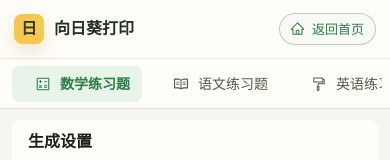
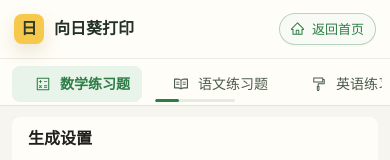
Before and after one commit to WJHCode/sunflower_print_web, a Vue app in the folder dayin-website/: page /generator/math in a window 390 px wide. Shown: the top 160 px of the page. Built offline with nearby package versions, Linux system fonts and the light colour scheme; no server answers.

Commit message:
优化移动端题目选择

```diff
--- a/dayin-website/src/layouts/GeneratorLayout.vue
+++ b/dayin-website/src/layouts/GeneratorLayout.vue
@@ -1,5 +1,5 @@
 <script setup lang="ts">
-import { computed } from 'vue';
+import { computed, ref, onMounted, onUnmounted, nextTick, watch } from 'vue';
 import { useRoute, useRouter } from 'vue-router';
 import {
   FormatPainterOutlined,
@@ -35,6 +35,67 @@
     if (key === 'feedback') router.push('/generator/feedback');
   }
 });
+
+// Scroll indicator state and logic
+const menuRef = ref<any>(null);
+const scrollProgress = ref(0);
+const showIndicator = ref(false);
+
+const updateScrollInfo = () => {
+  nextTick(() => {
+    const el = menuRef.value?.$el;
+    if (!el) return;
+    const { scrollLeft, scrollWidth, clientWidth } = el;
+    if (scrollWidth > clientWidth) {
+      showIndicator.value = window.innerWidth <= 768;
+      const maxScroll = scrollWidth - clientWidth;
+      scrollProgress.value = maxScroll > 0 ? Math.min(Math.max(scrollLeft / maxScroll, 0), 1) : 0;
+    } else {
+      showIndicator.value = false;
+    }
+  });
+};
+
+const onMenuScroll = () => {
+  updateScrollInfo();
+};
+
+const thumbStyle = computed(() => {
+  const trackWidth = 80;
+  const thumbWidth = 24;
+  const maxTravel = trackWidth - thumbWidth;
+  const translateX = scrollProgress.value * maxTravel;
+  return {
+    transform: `translateX(${translateX}px)`
+  };
+});
+
+watch(() => route.path, () => {
+  updateScrollInfo();
+});
+
+let resizeObserver: ResizeObserver | null = null;
+
+onMounted(() => {
+  // Give a small delay to ensure rendering and measurements are complete
+  setTimeout(updateScrollInfo, 100);
+  window.addEventListener('resize', updateScrollInfo);
+
+  const el = menuRef.value?.$el;
+  if (el && typeof ResizeObserver !== 'undefined') {
+    resizeObserver = new ResizeObserver(() => {
+      updateScrollInfo();
+    });
+    resizeObserver.observe(el);
+  }
+});
+
+onUnmounted(() => {
+  window.removeEventListener('resize', updateScrollInfo);
+  if (resizeObserver) {
+    resizeObserver.disconnect();
+  }
+});
 </script>
 
 <template>
@@ -54,10 +115,12 @@
     <a-layout>
       <a-layout-sider width="212" class="sider">
         <a-menu
+          ref="menuRef"
           v-model:selectedKeys="selectedKeys"
           class="subject-menu"
           mode="inline"
           :style="{ height: '100%', borderRight: 0 }"
+          @scroll="onMenuScroll"
         >
           <a-menu-item key="math">
             <template #icon><CalculatorOutlined /></template>
@@ -84,6 +147,11 @@
             提个意见
           </a-menu-item>
         </a-menu>
+        <div v-if="showIndicator" class="scroll-indicator-wrapper">
+          <div class="scroll-indicator-track">
+            <div class="scroll-indicator-thumb" :style="thumbStyle"></div>
+          </div>
+        </div>
       </a-layout-sider>
       <a-layout class="main-layout" :class="{ 'scrollable-layout': isScrollableLayout }">
         <a-layout-content class="content">
@@ -216,7 +284,7 @@
     max-width: none !important;
     min-width: 0 !important;
     flex: 0 0 auto !important;
-    padding: 8px 8px 6px;
+    padding: 8px 8px 1px;
     box-shadow: 0 1px 0 rgba(58, 74, 62, 0.1);
   }
 
@@ -298,4 +366,40 @@
 .scrollable-layout {
   overflow-y: auto !important;
 }
+
+.scroll-indicator-wrapper {
+  display: none;
+}
+
+@media (max-width: 768px) {
+  .scroll-indicator-wrapper {
+    display: flex;
+    justify-content: center;
+    align-items: center;
+    padding-bottom: 2px;
+    margin-top: -3px;
+    background: transparent;
+    width: 100%;
+  }
+
+  .scroll-indicator-track {
+    width: 80px;
+    height: 3px;
+    background: rgba(47, 125, 70, 0.12);
+    border-radius: 1.5px;
+    position: relative;
+    overflow: hidden;
+  }
+
+  .scroll-indicator-thumb {
+    position: absolute;
+    top: 0;
+    left: 0;
+    height: 100%;
+    width: 24px;
+    background: #2f7d46;
+    border-radius: 1.5px;
+    transition: transform 0.05s linear;
+  }
+}
 </style>
```
